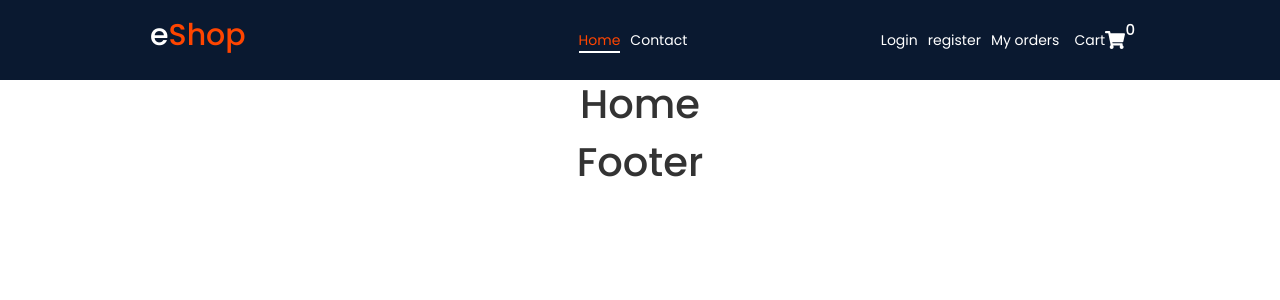
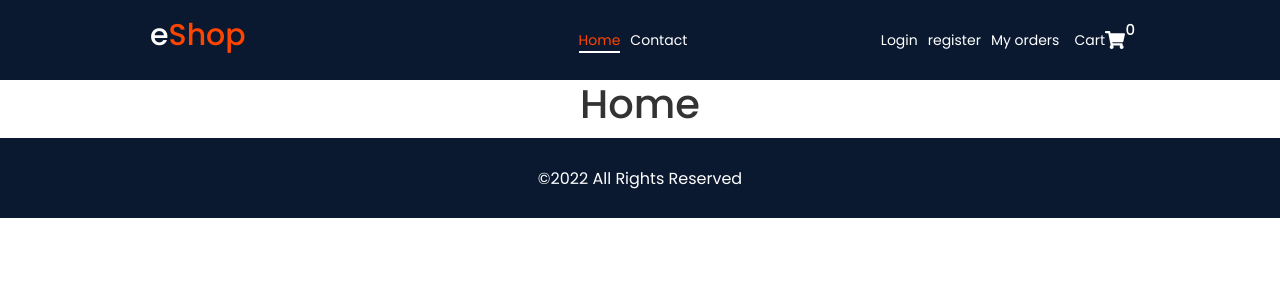
Before and after one commit to Marinmme/ecomer-app, a React (Create React App) app: page / in a window 1280 px wide. Shown: the top 300 px of the page. Built offline with nearby package versions, Linux system fonts and the light colour scheme.

Commit message:
create footer

```diff
--- a/src/components/footer/Footer.js
+++ b/src/components/footer/Footer.js
@@ -1,10 +1,14 @@
 import React from 'react'
-import './Footer.module.scss'
+import styles from './Footer.module.scss'
+const date = new Date()
+const year = date.getFullYear()
 const Footer = () => {
   return (
-    <div>
-        <h1>Footer</h1>
-    </div>
+    <>
+<div className={styles.footer}>
+&copy;{year} All Rights Reserved
+</div>
+    </>
   )
 }
 
--- a/src/components/footer/Footer.module.scss
+++ b/src/components/footer/Footer.module.scss
@@ -0,0 +1,12 @@
+.footer {
+    background-color: var(--dark-blue);
+    color: #fff;
+    font-size: 1.6rem;
+    display: flex;
+    justify-content: center;
+    align-items: center;
+    height: 8rem;
+    p {
+      color: #fff;
+    }
+  }
```
